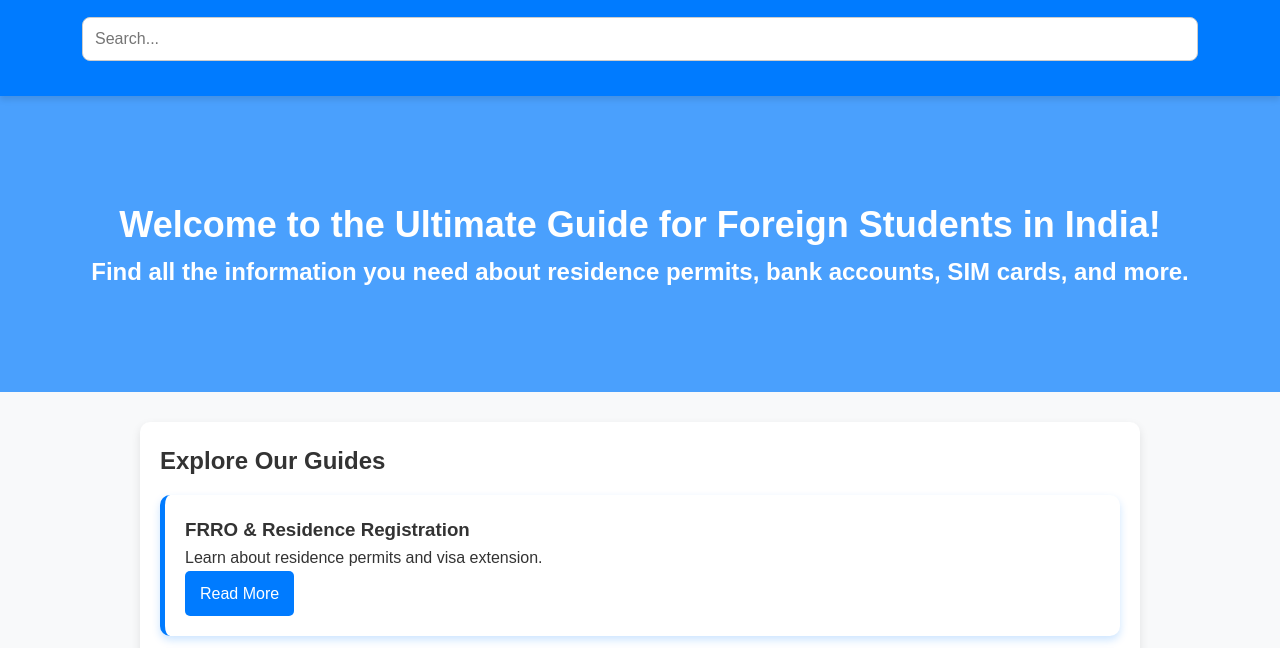
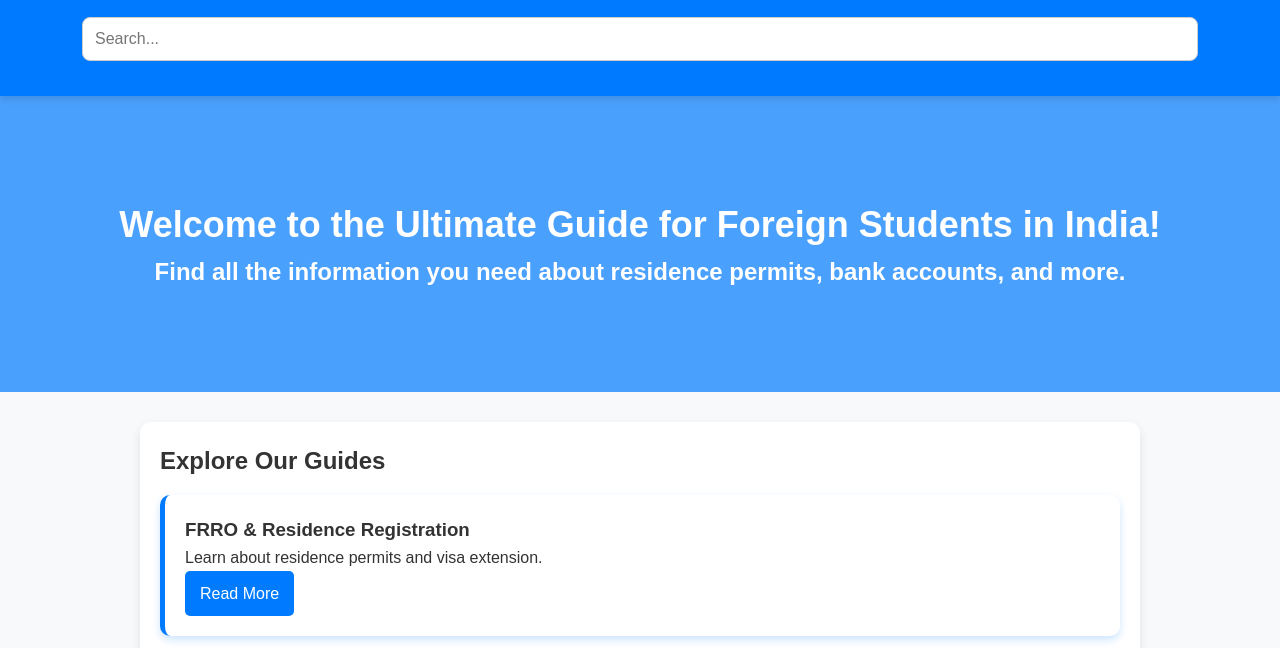
Before and after one commit to guide-point/guide-point.github.io, a plain HTML site: page index.html in a window 1280 px wide. Shown: the part 115-763 px from the top of the page. Drawn offline with Linux system fonts and the light colour scheme.

Commit message:
Update index.html

```diff
--- a/index.html
+++ b/index.html
@@ -35,7 +35,7 @@
 
     <section class="hero">
         <h2>Welcome to the Ultimate Guide for Foreign Students in India!</h2>
-        <p>Find all the information you need about residence permits, bank accounts, SIM cards, and more.</p>
+        <p>Find all the information you need about residence permits, bank accounts, and more.</p>
     </section>
 
     <section class="content">
```
